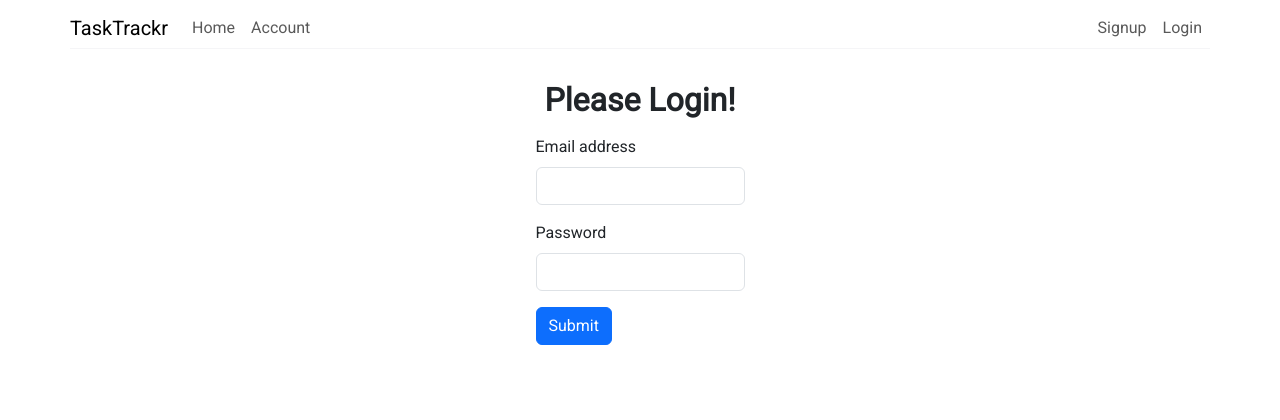
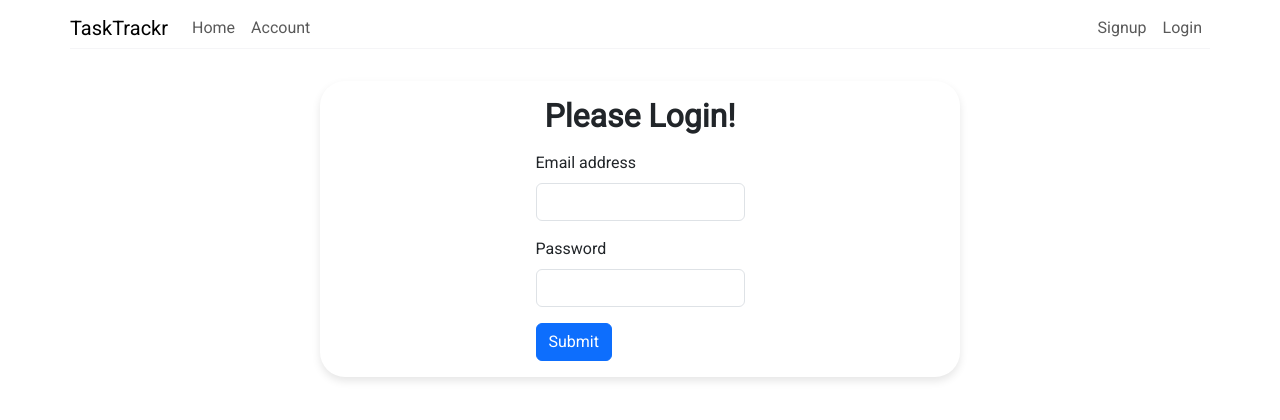
Before and after one commit to SaharLevy/TaskTrackr-App, a React (Create React App) app in the folder frontend/: page /login in a window 1280 px wide. Shown: the top 420 px of the page. Built offline with nearby package versions, Linux system fonts and the light colour scheme.

Commit message:
small ui fixes

```diff
--- a/frontend/src/components/Login.tsx
+++ b/frontend/src/components/Login.tsx
@@ -27,7 +27,9 @@ export default function Login() {
 
   return (
     <>
-      <Container className="mt-4 d-flex align-items-center flex-column">
+      <Container
+        className={`${styles.signupContainer} mt-4 py-3 d-flex align-items-center flex-column`}
+      >
         <h2 className="fw-bold pb-2">Please Login! </h2>
         <Form onSubmit={handleSubmit(onSubmit)}>
           {/* register your input into the hook by invoking the "register" function */}
--- a/frontend/src/components/MainNavBar.tsx
+++ b/frontend/src/components/MainNavBar.tsx
@@ -34,13 +34,9 @@ const MainNavBar = () => {
         {/* Right section */}
         <Nav className="ms-auto">
           {user ? (
-            <Button
-              className="btn-sm"
-              variant="outline-success"
-              onClick={handleClick}
-            >
+            <Nav.Link as={Link} to="/login" onClick={handleClick}>
               Log out
-            </Button>
+            </Nav.Link>
           ) : (
             <>
               <Nav.Link as={Link} to="/signup">
--- a/frontend/src/styles/PriorityDataCardStyle.module.css
+++ b/frontend/src/styles/PriorityDataCardStyle.module.css
@@ -5,7 +5,7 @@
   margin-bottom: 10px;
   margin-top: 10px;
   padding: 2rem 0rem 2rem 1rem;
-  background-color: #f5f5f7;
+  background-color: #edfeff;
 }
 .PriorityDashboardContainer {
   display: flex;
@@ -55,7 +55,7 @@
 .Graph {
   display: flex;
   justify-content: center;
-  background-color: white;
+  background-color: #ffffff;
   border: 1px solid black;
   border-radius: 10px;
   box-shadow: 3px 2px 2px rgb(68, 60, 60);
--- a/frontend/src/styles/UserSignup.module.css
+++ b/frontend/src/styles/UserSignup.module.css
@@ -1,6 +1,7 @@
 .signupContainer {
   box-shadow: 0px 4px 8px rgba(0, 0, 0, 0.1);
   border-radius: 25px;
+  width: 50%;
 }
 .error {
   width: 100%;
```
